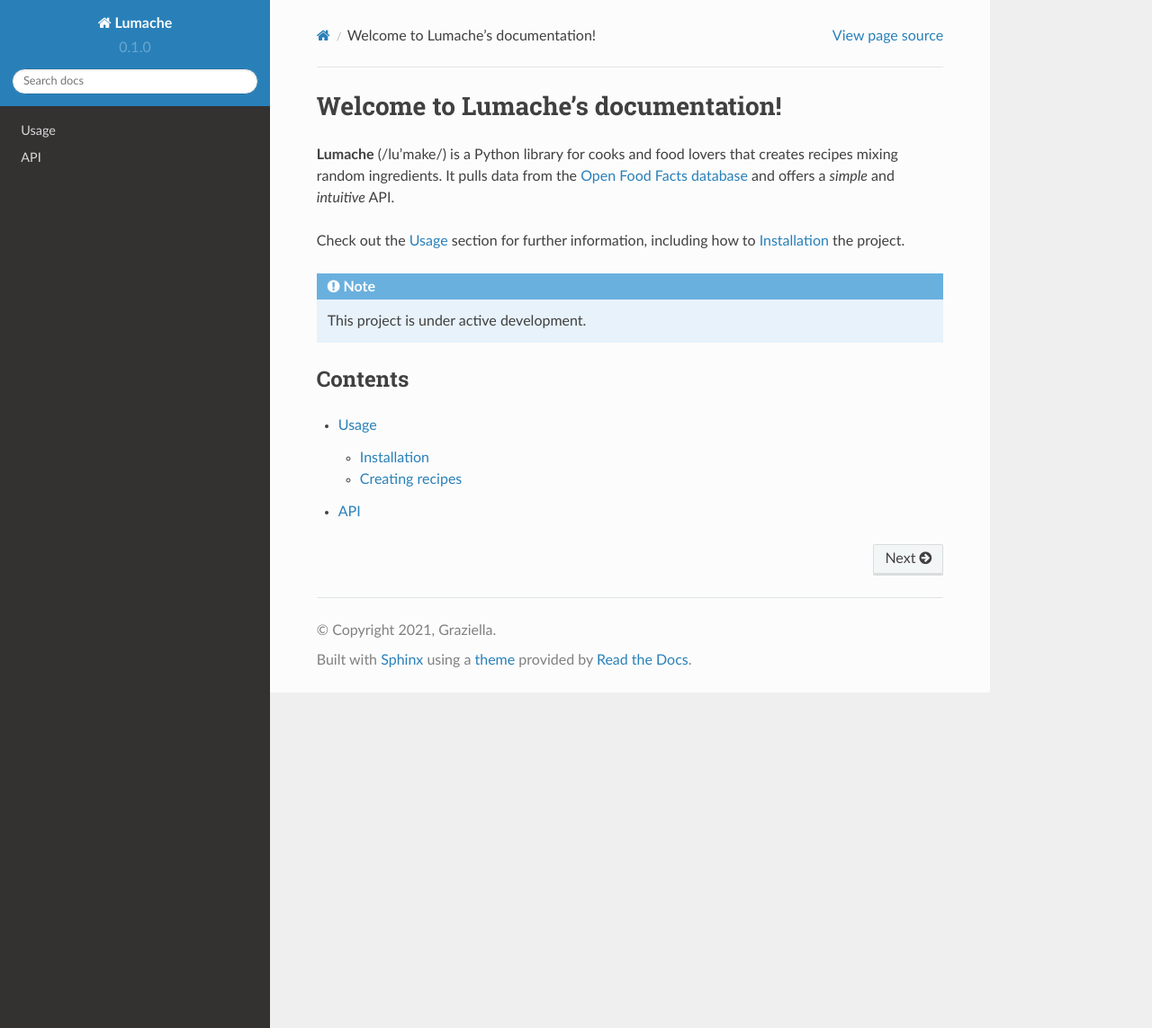
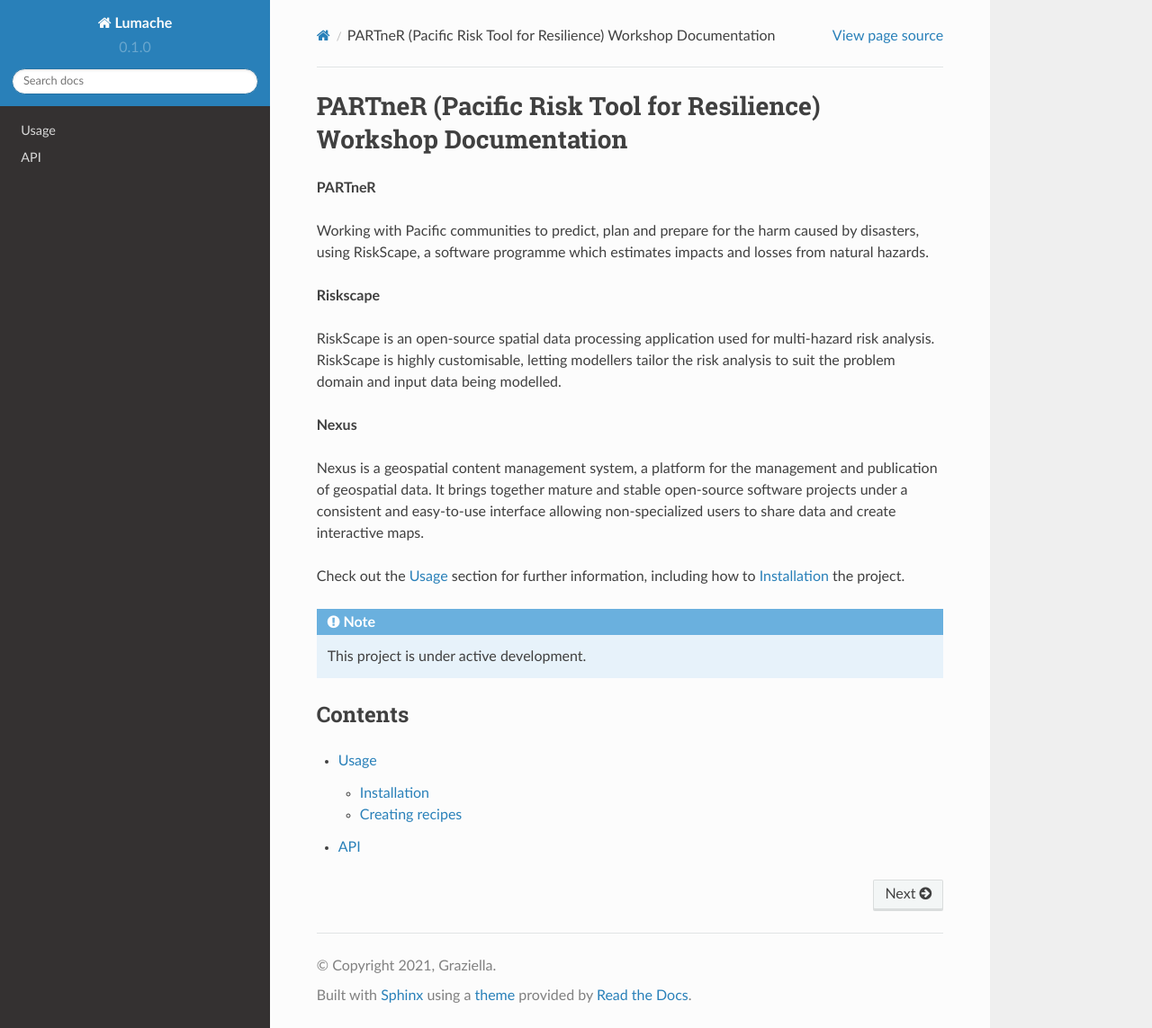
Before and after one commit to PacificCommunity/partner, a Sphinx documentation site: the page built from docs/source/index.rst, in a window 1280 px wide and 1143 px high. Shown: the whole window at 90% size. Built offline with Sphinx 7.4.7 and the Read the Docs theme 2.0.0, drawn with Linux system fonts in a browser that asks for light colours.

Commit message:
Initial Setup

```diff
--- a/docs/source/index.rst
+++ b/docs/source/index.rst
@@ -1,10 +1,18 @@
-Welcome to Lumache's documentation!
-===================================
+PARTneR (Pacific Risk Tool for Resilience) Workshop Documentation
+=================================================================
 
-**Lumache** (/lu'make/) is a Python library for cooks and food lovers
-that creates recipes mixing random ingredients.
-It pulls data from the `Open Food Facts database <https://world.openfoodfacts.org/>`_
-and offers a *simple* and *intuitive* API.
+**PARTneR**
+
+Working with Pacific communities to predict, plan and prepare for the harm caused by disasters, using RiskScape, a software programme which estimates impacts and losses from natural hazards.
+
+**Riskscape**
+
+RiskScape is an open-source spatial data processing application used for multi-hazard risk analysis. RiskScape is highly customisable, letting modellers tailor the risk analysis to suit the problem domain and input data being modelled.
+
+**Nexus**
+
+Nexus is a geospatial content management system, a platform for the management and publication of geospatial data. It brings together mature and stable open-source software projects under a consistent and easy-to-use interface allowing non-specialized users to share data and create interactive maps.
+
 
 Check out the :doc:`usage` section for further information, including
 how to :ref:`installation` the project.
```
